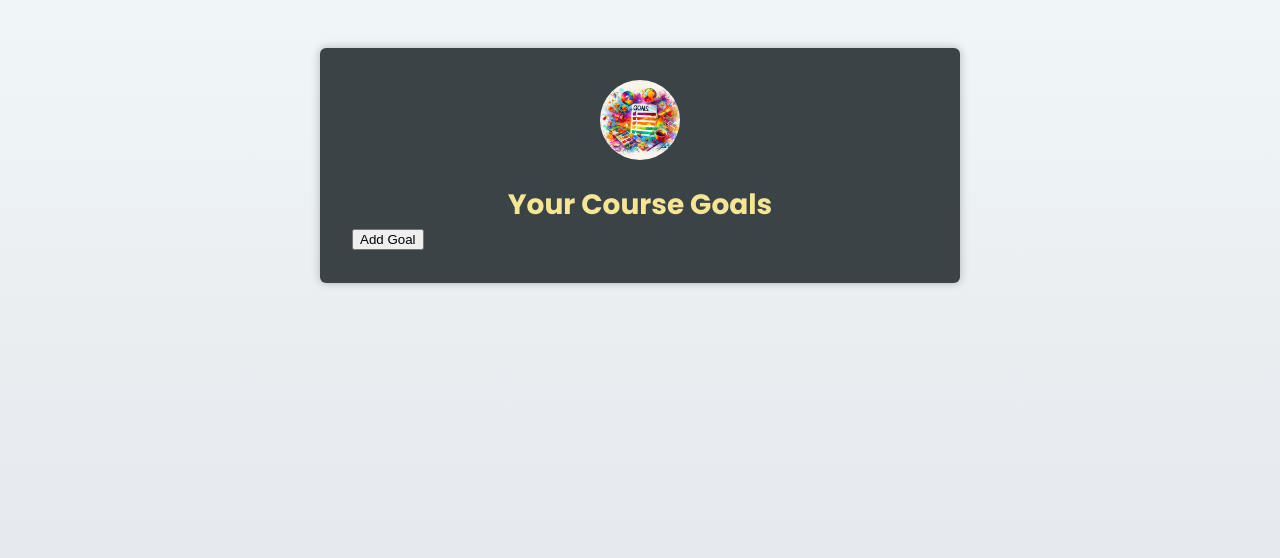
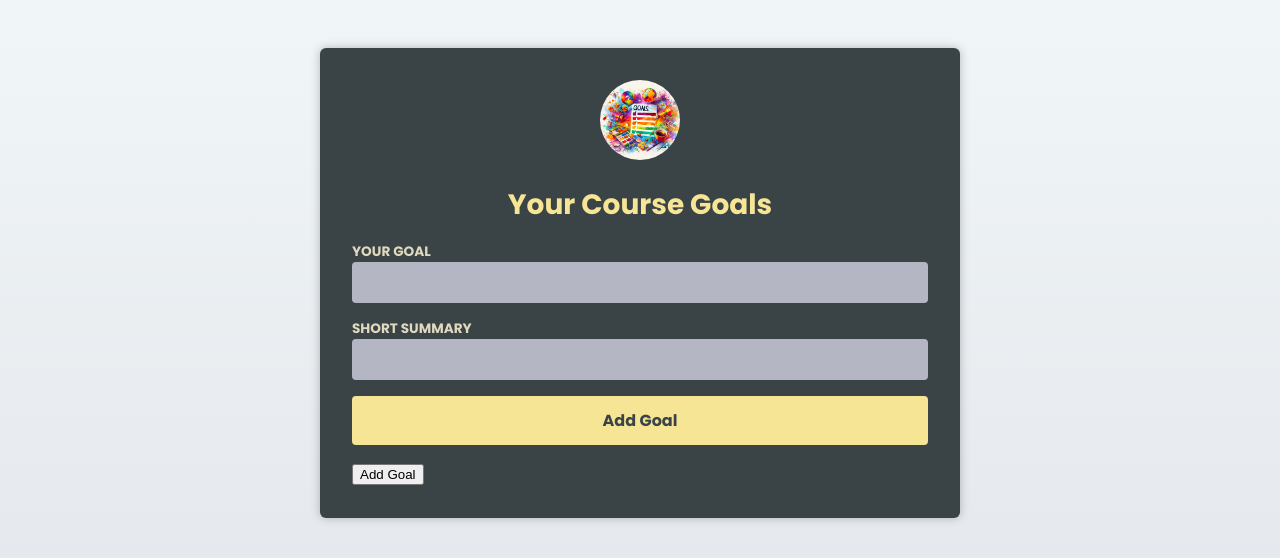
Before and after one commit to theblaisecode/TS-and-TSX, a React (Vite) app in the folder react_tsx/: page / in a window 1280 px wide. Shown: the top 558 px of the page. Built offline with nearby package versions, Linux system fonts and the light colour scheme.

Commit message:
first commit

```diff
--- a/react_tsx/src/App.tsx
+++ b/react_tsx/src/App.tsx
@@ -3,6 +3,7 @@ import Header from "./components/Header.tsx";
 import goalsImg from "./assets/goals.jpg";
 import { CourseGoalArr } from "./types/types.tsx";
 import CourseGoalList from "./components/CourseGoalList.tsx";
+import NewGoal from "./components/NewGoal.tsx";
 
 function App() {
   const [goals, setGoals] = useState<CourseGoalArr[]>([]);
@@ -34,6 +35,7 @@ function App() {
         <h1>Your Course Goals</h1>
       </Header>
 
+      <NewGoal />
       <button onClick={handleAddGoal}>Add Goal</button>
 
       <CourseGoalList goals={goals} onDeleteGoal={handleDeleteGoal} />
--- /dev/null
+++ b/react_tsx/src/components/NewGoal.tsx
@@ -0,0 +1,33 @@
+import { type FormEvent } from "react";
+
+function NewGoal() {
+  function handleSubmit(e: FormEvent<HTMLFormElement>) {
+    e.preventDefault();
+
+    const formData = new FormData(e.currentTarget);
+    const goal = formData.get("goal");
+    const summary = formData.get("summary");
+
+    console.log({ goal, summary });
+  }
+
+  return (
+    <form onSubmit={handleSubmit}>
+      <p>
+        <label htmlFor="goal">Your goal</label>
+        <input type="text" id="goal" name="goal" />
+      </p>
+
+      <p>
+        <label htmlFor="summary">Short summary</label>
+        <input type="text" id="summary" name="summary" />
+      </p>
+
+      <p>
+        <button type="submit">Add Goal</button>
+      </p>
+    </form>
+  );
+}
+
+export default NewGoal;
```
